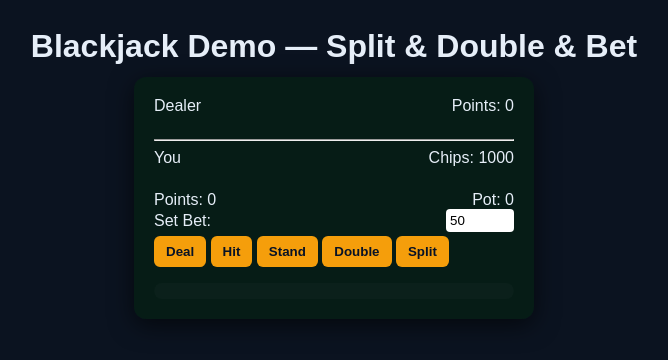
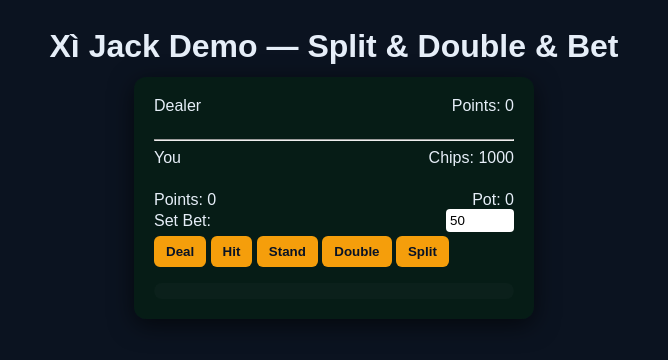
Before and after one commit to phanbao15042007-cpu/poker, a plain HTML site: page index.html in a window 1280 px wide. Shown: the whole page, without its empty margins (306-974 px from the left). Drawn offline with Linux system fonts and the light colour scheme.

Commit message:
index.htm

```diff
--- a/index.html
+++ b/index.html
@@ -3,7 +3,7 @@
 <head>
 <meta charset="utf-8">
 <meta name="viewport" content="width=device-width, initial-scale=1">
-<title>Xì Jack</title>
+<title>Xì Jack Demo với Split & Double & Bet Adjustment</title>
 <style>
 body{background:#0b1320;color:#e6eef8;font-family:Arial,sans-serif;display:flex;flex-direction:column;align-items:center;padding:20px;}
 h1{margin:0 0 12px 0}
@@ -19,7 +19,7 @@ input[type=number]{width:60px;padding:4px;border-radius:4px;border:none;margin-l
 </style>
 </head>
 <body>
-<h1>Blackjack Demo — Split & Double & Bet</h1>
+<h1>Xì Jack Demo — Split & Double & Bet</h1>
 <div class="table">
 <div class="player-info"><div>Dealer</div><div>Points: <span id="dealerPoints">0</span></div></div>
 <div class="cards" id="dealerCards"></div>
```
